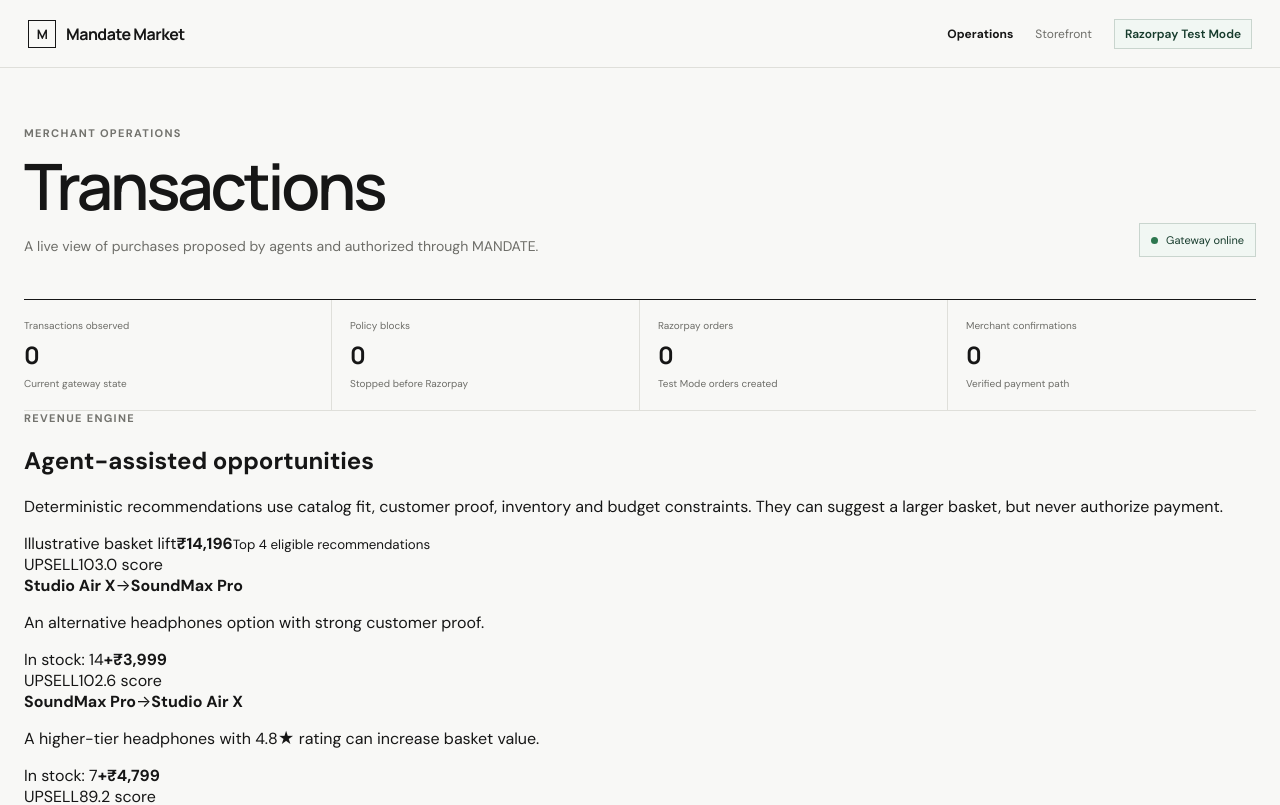
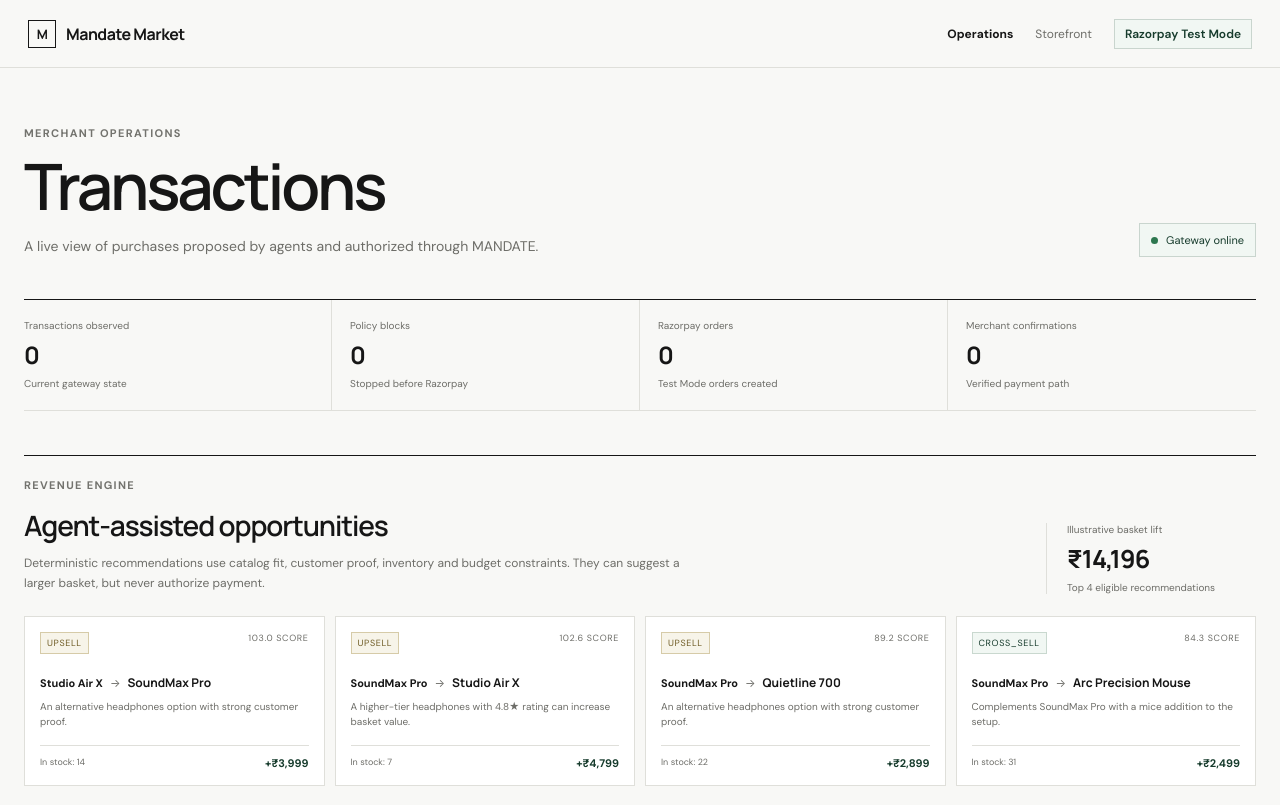
Before and after one commit to akashrajeev/AgenticCommerce, a Next.js app in the folder apps/merchant/: page /operations in a window 1280 px wide. Shown: the top 805 px of the page. Built offline with nearby package versions, Linux system fonts and the light colour scheme; no server answers.

Commit message:
style: add revenue opportunity console

```diff
--- a/apps/merchant/src/app/styles.css
+++ b/apps/merchant/src/app/styles.css
@@ -101,6 +101,26 @@ button, a { -webkit-tap-highlight-color: transparent; }
 .metrics-grid > div:last-child { border-right: 0; }
 .metrics-grid span, .metrics-grid small { color: var(--muted); font-size: 10px; }
 .metrics-grid strong { font-family: Manrope, sans-serif; font-size: 24px; letter-spacing: -.03em; }
+
+.revenue-opportunities { margin-top: 44px; border-top: 1px solid var(--ink); padding-top: 22px; }
+.revenue-heading { display: flex; justify-content: space-between; gap: 32px; align-items: end; }
+.revenue-heading h2 { margin: 0; font-family: Manrope, sans-serif; font-size: 28px; letter-spacing: -.04em; font-weight: 600; }
+.revenue-heading p:not(.eyebrow) { max-width: 680px; margin: 10px 0 0; color: var(--muted); font-size: 12px; line-height: 1.65; }
+.opportunity-total { min-width: 210px; padding-left: 20px; border-left: 1px solid var(--line); display: flex; flex-direction: column; gap: 5px; }
+.opportunity-total span, .opportunity-total small { color: var(--muted); font-size: 10px; }
+.opportunity-total strong { font-family: Manrope, sans-serif; font-size: 25px; letter-spacing: -.03em; }
+.opportunity-grid { margin-top: 22px; display: grid; grid-template-columns: repeat(4, 1fr); gap: 10px; }
+.opportunity-card { min-height: 170px; border: 1px solid var(--line); background: var(--surface); padding: 15px; display: flex; flex-direction: column; }
+.opportunity-top { display: flex; justify-content: space-between; gap: 8px; color: var(--muted); font-size: 9px; text-transform: uppercase; letter-spacing: .07em; }
+.recommendation-type { width: max-content; padding: 4px 6px; border: 1px solid #c9d8cf; background: #f1f7f3; color: var(--accent); }
+.recommendation-type.upsell { border-color: #d6cba8; background: #f7f4e9; color: #6f5c25; }
+.opportunity-products { margin-top: 20px; display: flex; gap: 7px; align-items: baseline; font-size: 11px; }
+.opportunity-products strong:last-child { font-family: Manrope, sans-serif; font-size: 12px; }
+.opportunity-products span { color: var(--muted); }
+.opportunity-card p { margin: 8px 0 14px; color: var(--muted); font-size: 10px; line-height: 1.5; }
+.opportunity-foot { margin-top: auto; padding-top: 10px; border-top: 1px solid var(--line); display: flex; justify-content: space-between; color: var(--muted); font-size: 9px; }
+.opportunity-foot strong { color: var(--accent); font-size: 11px; }
+
 .transaction-table { margin-top: 44px; border-top: 1px solid var(--ink); }
 .table-head, .table-row { display: grid; grid-template-columns: 1.35fr 1fr .8fr .75fr .9fr 1fr; gap: 16px; align-items: center; }
 .table-head { min-height: 42px; color: var(--muted); font-size: 9px; font-weight: 700; letter-spacing: .1em; text-transform: uppercase; }
@@ -131,12 +151,15 @@ button, a { -webkit-tap-highlight-color: transparent; }
   .metrics-grid { grid-template-columns: repeat(2, 1fr); }
   .metrics-grid > div:nth-child(2) { border-right: 0; }
   .metrics-grid > div:nth-child(n+3) { border-top: 1px solid var(--line); }
+  .opportunity-grid { grid-template-columns: repeat(2, 1fr); }
   .ops-bottom-grid { grid-template-columns: 1fr; }
 }
 @media (max-width: 760px) {
   .table-head { display: none; }
   .table-row { grid-template-columns: 1fr 1fr; padding: 13px 0; gap: 8px 15px; }
   .table-row code { grid-column: 1 / -1; }
+  .revenue-heading { flex-direction: column; align-items: flex-start; }
+  .opportunity-total { border-left: 0; border-top: 1px solid var(--line); padding: 14px 0 0; width: 100%; }
 }
 @media (max-width: 640px) {
   .header-inner, .store-hero, .catalog-section, .agent-section, .ops-strip, .site-footer, .ops-container { width: min(100% - 28px, 1240px); }
@@ -157,4 +180,5 @@ button, a { -webkit-tap-highlight-color: transparent; }
   .metrics-grid { grid-template-columns: 1fr; }
   .metrics-grid > div, .metrics-grid > div:not(:first-child) { border-right: 0; border-top: 1px solid var(--line); padding: 16px 0; }
   .metrics-grid > div:first-child { border-top: 0; }
+  .opportunity-grid { grid-template-columns: 1fr; }
 }
```
